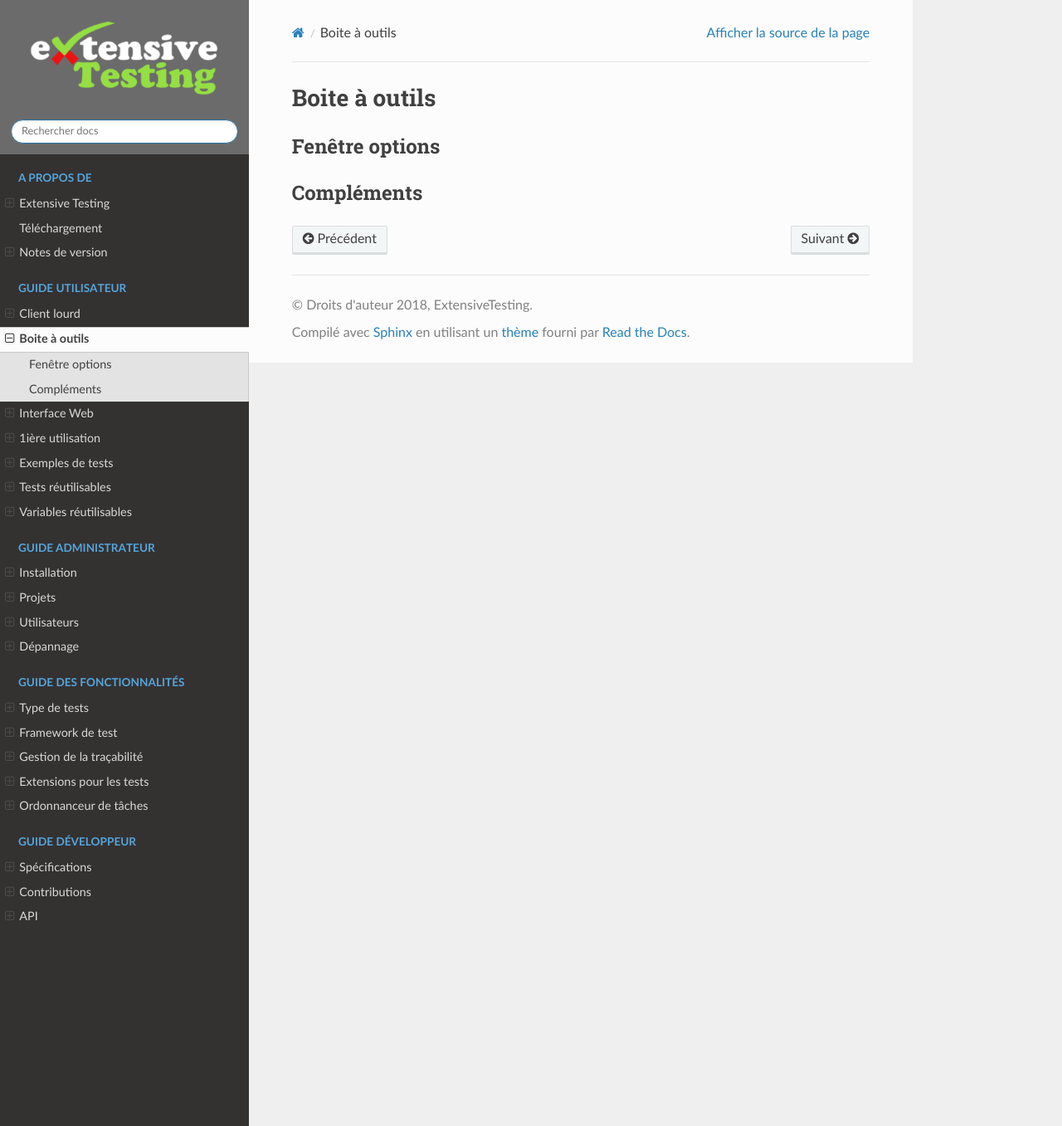
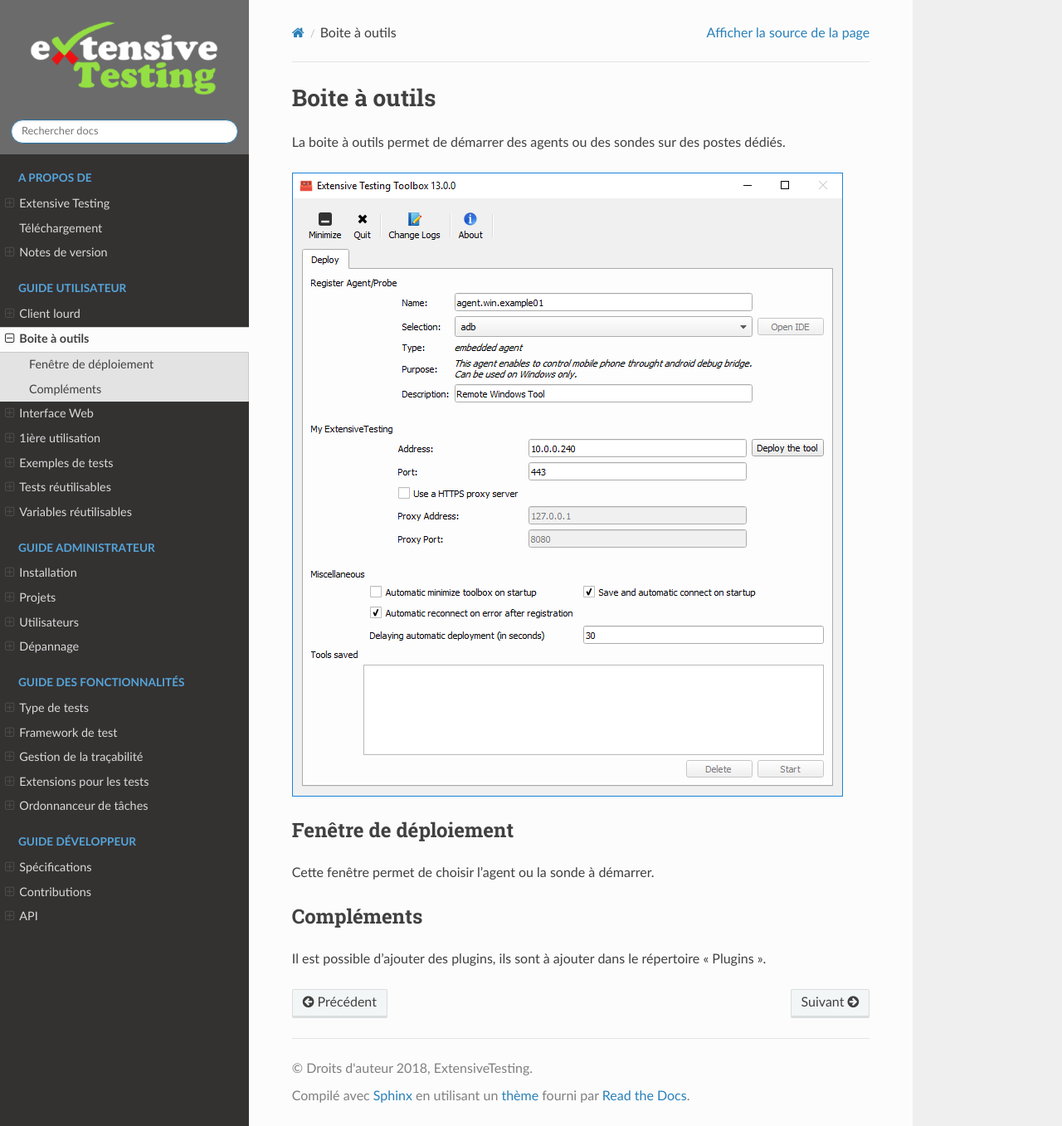
Before and after one commit to ExtensiveAutomation/extensiveautomation-fr.readthedocs.io, a Sphinx documentation site: the page built from docs/user/builtin_toolbox.rst, in a window 1280 px wide and 1357 px high. Shown: the whole window at 83% size. Built offline with Sphinx 7.4.7 and the Read the Docs theme 2.0.0, drawn with Linux system fonts in a browser that asks for light colours; pages that are not in the unit, such as notebooks, are missing from menus.

Commit message:
mise à jour boite à outils

```diff
--- a/docs/user/builtin_client.rst
+++ b/docs/user/builtin_client.rst
@@ -233,6 +233,8 @@
 
 .. image:: /_static/images/client/preferences.png
 
+.. note:: Les préférences sont stockées dans le fichier settings.ini .
+
 Compléments
 -----------
 
--- a/docs/user/builtin_toolbox.rst
+++ b/docs/user/builtin_toolbox.rst
@@ -1,8 +1,16 @@
 Boite à outils
 ==============
 
-Fenêtre options
+La boite à outils permet de démarrer des agents ou des sondes sur des postes dédiés.
+
+.. image:: /_static/images/toolbox/toolbox.png
+
+Fenêtre de déploiement
 ---------------
+
+Cette fenêtre permet de choisir l'agent ou la sonde à démarrer.
 
 Compléments
 -----------
+
+Il est possible d'ajouter des plugins, ils sont à ajouter dans le répertoire "Plugins".
```
Also changed, not shown: docs/_static/images/toolbox/toolbox.png (added).
